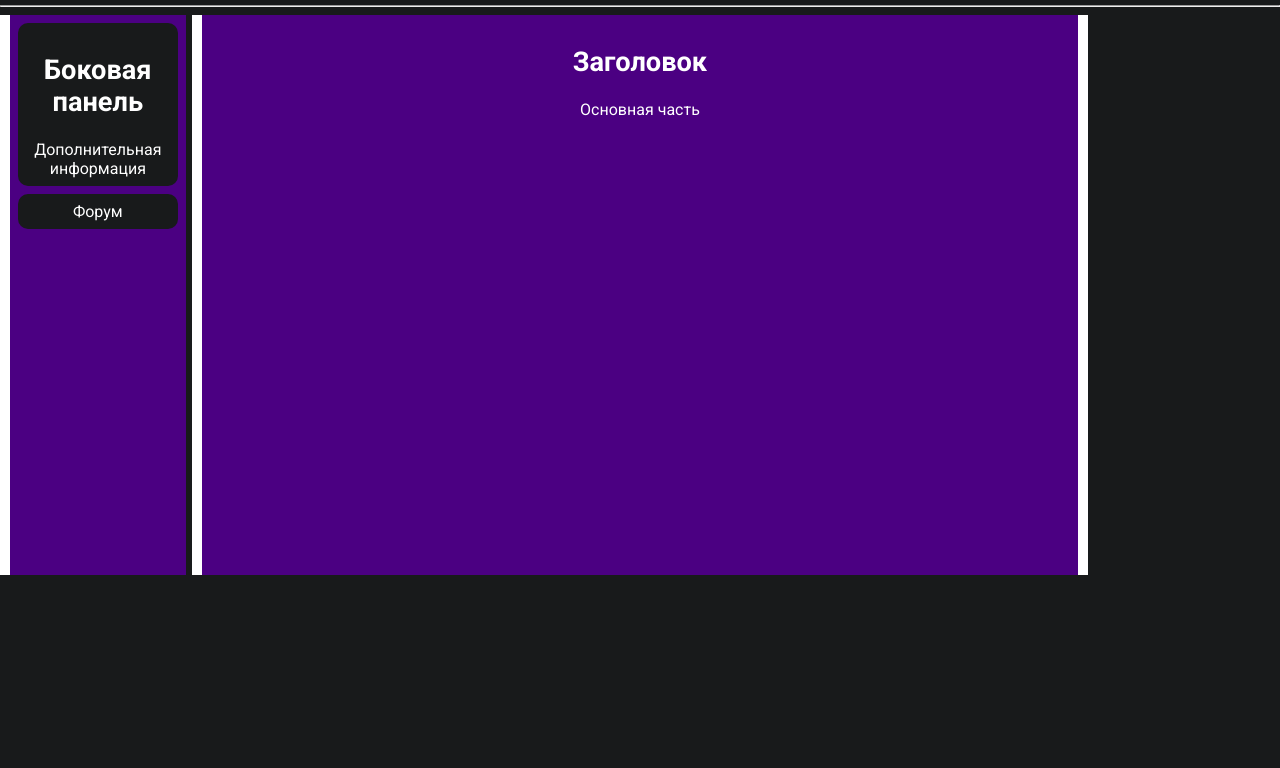
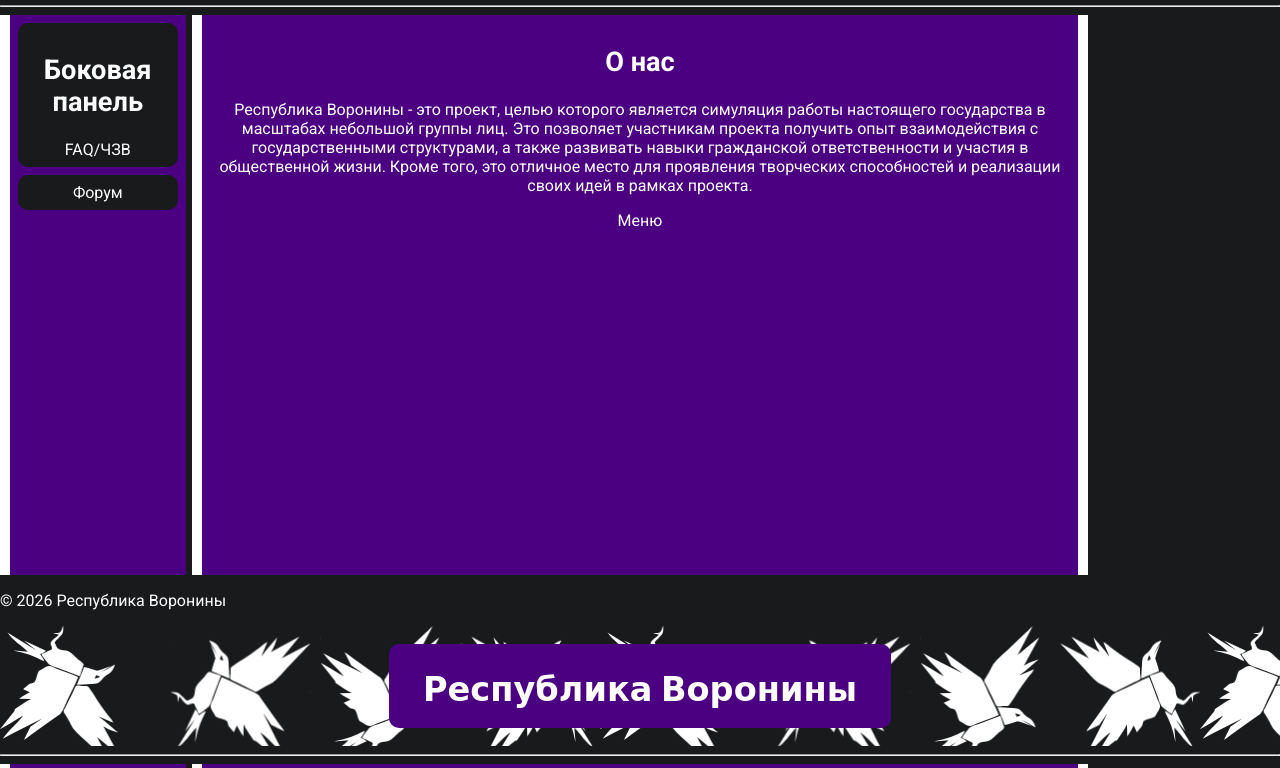
Before and after one commit to QUERTER228/QUERTER228.github.io, a plain HTML site: page index.html in a window 1280 px wide. Shown: the part 123-891 px from the top of the page. Before the commit the page ends 800 px from the top, so only its background shows below. Drawn offline with nearby package versions, Linux system fonts and the light colour scheme.

Commit message:
Update index.html

```diff
--- a/index.html
+++ b/index.html
@@ -1,4 +1,61 @@
 <!doctype html>
+<html lang="ru">
+<head>
+  <meta name="robots" content="index, follow">
+  <meta name="description" content="Централизованный портал цифровых активностей Республики Воронины">
+  <meta name="viewport" content="width=device-width, initial-scale=1.0">
+  <meta charset="utf-8" />
+  <title>Главная страница</title>
+  <link rel="stylesheet" href="css/main.css"/>
+</head>
+<body>
+
+<header>
+  <div>
+    <h1 id = "TitleH" type="button"><a href="index.html">Республика Воронины</a></h1>
+  </div>
+</header>
+<hr>
+<div class="layout">
+  <main>
+    <div id="aboutUs">
+      <div id="aboutUs_Info">
+      <h2 id="TitleM">О нас</h2>
+      <p>Республика Воронины - это проект, целью которого
+        является симуляция работы настоящего государства в масштабах
+        небольшой группы лиц. Это позволяет участникам проекта получить опыт взаимодействия
+        с государственными структурами, а также развивать навыки гражданской ответственности
+        и участия в общественной жизни. Кроме того, это отличное место для проявления
+        творческих способностей и реализации своих идей в рамках проекта.
+      </p>
+      </div>
+      <div id="aboutUs_Functional">
+        <span id="menuAside" type="button">Меню</span>
+      </div>
+    </div>
+    <div id="last_events">
+    </div>
+  </main>
+
+  <aside>
+      <div class="sidebar">
+        <h2 class="sidebar-t">Боковая панель</h2>
+        <nav><a href="FAQ.html" class="sidebar-t" type="button">FAQ/ЧЗВ</a></nav>
+      </div>
+      <div class="sidebar">
+        <nav><a class="sidebar-t" type="button" href="forum/forum.html">
+          Форум</a></nav>
+      </div>
+    </aside>
+</div>
+
+<footer>
+  <p>© 2026 Республика Воронины</p>
+</footer>
+
+<script src="main.js"></script>
+</body>
+</html><!doctype html>
 <html lang="ru">
 <head>
   <meta name="robots" content="index, follow">
```
